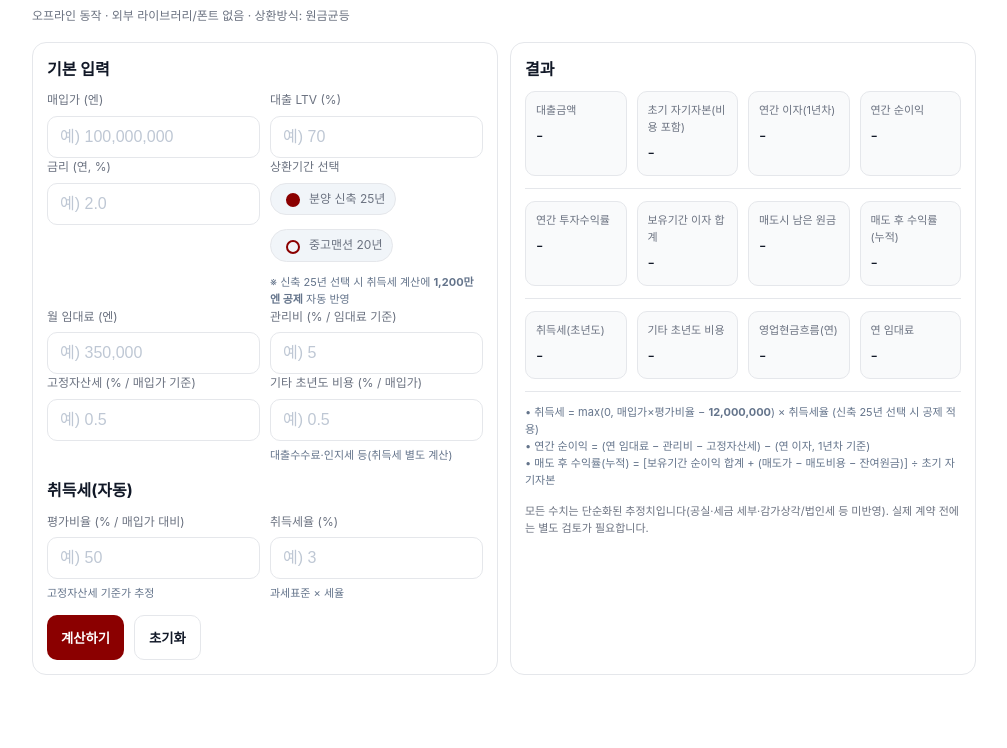
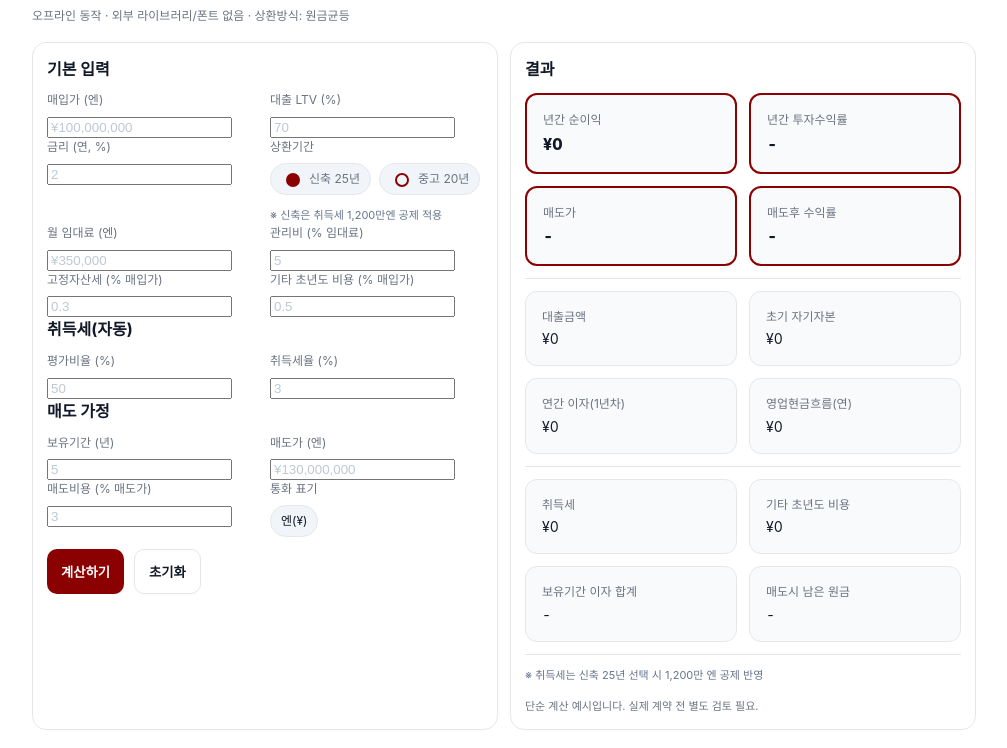
Before and after one commit to tristan-quant/real-estate-simulation, a plain HTML site: page index.html in a window 1280 px wide. Both pictures are taken after a click on the button "계산하기". Shown: the part 56-804 px from the top of the page, without its empty margins (136-1143 px from the left). Drawn offline with Linux system fonts and the light colour scheme.

Commit message:
Update index.html

```diff
--- a/index.html
+++ b/index.html
@@ -16,38 +16,59 @@
     .wrap{ max-width:980px; margin:0 auto; padding:18px; }
     h1{ font-size:20px; margin:4px 0 10px; letter-spacing:-0.2px; }
     .sub{ color:var(--muted); font-size:12px; margin-bottom:16px; }
+
     .grid{ display:grid; grid-template-columns:1fr; gap:12px; }
     @media (min-width: 820px){ .grid{ grid-template-columns: 1fr 1fr; } }
+
     .card{ background:var(--card); border:1px solid var(--line); border-radius:14px; padding:14px; }
     .card h2{ font-size:16px; margin:0 0 10px; }
+
     label{ display:block; font-size:12px; color:var(--muted); margin-bottom:6px; }
     .row{ display:flex; gap:10px; }
     .row > div{ flex:1; }
+
     input[type="text"], input[type="number"]{
       width:100%; padding:11px 12px; border-radius:10px; border:1px solid var(--line);
       background:#fff; color:var(--ink); font-size:16px;
     }
     input::placeholder{ color:#94a3b8; opacity:.6; } /* 반투명 예시 */
+
     .pill{ display:inline-flex; align-items:center; gap:8px; background:var(--pill); color:var(--ink); border:1px solid var(--line); border-radius:999px; padding:6px 10px; font-size:12px; }
     .hint{ font-size:11px; color:#64748b; margin-top:6px; }
     .btns{ display:flex; gap:10px; margin-top:12px; }
     button{ appearance:none; border:0; padding:12px 14px; border-radius:10px; font-weight:600; cursor:pointer; }
     .primary{ background:var(--accent); color:var(--accent-ink); }
     .ghost{ background:transparent; color:var(--ink); border:1px solid var(--line); }
-    .kpi{ display:grid; grid-template-columns:1fr 1fr; gap:10px; margin-top:8px; }
-    @media (min-width: 820px){ .kpi{ grid-template-columns: repeat(4, 1fr); } }
-    .item{ background:var(--soft); border:1px solid var(--line); border-radius:10px; padding:10px; }
-    .label{ font-size:11px; color:var(--muted); }
-    .val{ font-size:16px; margin-top:4px; }
+
+    /* 결과값 공통 – 숫자 한 줄로 표시되도록 */
+    .kpi{
+      display:grid; grid-template-columns:1fr 1fr; /* 2열 */
+      gap:12px; margin-top:12px;
+    }
+    .kpi .item{
+      background:var(--soft); border:1px solid var(--line); border-radius:12px; padding:16px;
+      min-height:68px; display:flex; flex-direction:column; justify-content:center;
+    }
+    .kpi .label{ font-size:12px; color:var(--muted); margin-bottom:4px; }
+    .kpi .val{
+      font-size:14px; line-height:1.35; white-space:nowrap; overflow:hidden; text-overflow:ellipsis;
+      font-variant-numeric: tabular-nums;
+    }
+
+    /* 결과 카드 상단의 핵심 4개 강조 */
+    .kpi.kpi-top .item{ border:2px solid var(--accent); }
+    .kpi.kpi-top .val{ font-size:16px; font-weight:800; }
+
     .sep{ height:1px; background:var(--line); margin:12px 0; }
     .footer{ color:#6b7280; font-size:11px; margin-top:14px; }
-    .tag{ color:var(--accent); font-weight:700; }
+
+    /* 토글 */
     .toggle{ display:flex; gap:8px; flex-wrap:wrap; }
     .chip{
       border:1px solid var(--line); padding:6px 10px; border-radius:999px; font-size:12px; cursor:pointer; user-select:none;
       display:inline-flex; align-items:center; gap:6px; background:var(--pill);
     }
-    .chip input{ appearance:none; width:14px; height:14px; border:2px solid var(--accent); border-radius:50%; display:inline-block; position:relative; }
+    .chip input{ appearance:none; width:14px; height:14px; border:2px solid var(--accent); border-radius:50%; display:inline-block; }
     .chip input:checked{ background:var(--accent); border-color:var(--accent); }
   </style>
 </head>
@@ -57,327 +78,140 @@
     <div class="sub">오프라인 동작 · 외부 라이브러리/폰트 없음 · 상환방식: 원금균등</div>
 
     <div class="grid">
-      <!-- 입력 -->
+      <!-- 입력 카드 -->
       <div class="card">
         <h2>기본 입력</h2>
-
         <div class="row">
+          <div><label>매입가 (엔)</label><input id="purchasePrice" placeholder="¥100,000,000"></div>
+          <div><label>대출 LTV (%)</label><input id="ltv" placeholder="70"></div>
+        </div>
+        <div class="row">
+          <div><label>금리 (연, %)</label><input id="rate" placeholder="2"></div>
           <div>
-            <label>매입가 (엔)</label>
-            <input id="purchasePrice" type="text" inputmode="numeric" pattern="[0-9,¥]*" placeholder="예) 100,000,000" />
-          </div>
-          <div>
-            <label>대출 LTV (%)</label>
-            <input id="ltv" type="text" inputmode="decimal" placeholder="예) 70" />
+            <label>상환기간</label>
+            <div class="toggle">
+              <label class="chip"><input type="radio" name="term" value="25" checked> 신축 25년</label>
+              <label class="chip"><input type="radio" name="term" value="20"> 중고 20년</label>
+            </div>
+            <div class="hint">※ 신축은 취득세 1,200만엔 공제 적용</div>
           </div>
         </div>
-
         <div class="row">
-          <div>
-            <label>금리 (연, %)</label>
-            <input id="rate" type="text" inputmode="decimal" placeholder="예) 2.0" />
-          </div>
-          <div>
-            <label>상환기간 선택</label>
-            <div class="toggle" role="radiogroup" aria-label="상환기간">
-              <label class="chip"><input type="radio" name="term" value="25" checked> 분양 신축 25년</label>
-              <label class="chip"><input type="radio" name="term" value="20"> 중고맨션 20년</label>
-            </div>
-            <div class="hint">※ 신축 25년 선택 시 취득세 계산에 <b>1,200만 엔 공제</b> 자동 반영</div>
-          </div>
+          <div><label>월 임대료 (엔)</label><input id="rentM" placeholder="¥350,000"></div>
+          <div><label>관리비 (% 임대료)</label><input id="mgmtPct" placeholder="5"></div>
         </div>
-
         <div class="row">
-          <div>
-            <label>월 임대료 (엔)</label>
-            <input id="rentM" type="text" inputmode="numeric" pattern="[0-9,¥]*" placeholder="예) 350,000" />
-          </div>
-          <div>
-            <label>관리비 (% / 임대료 기준)</label>
-            <input id="mgmtPct" type="text" inputmode="decimal" placeholder="예) 5" />
-          </div>
+          <div><label>고정자산세 (% 매입가)</label><input id="fixedTaxPct" placeholder="0.3"></div>
+          <div><label>기타 초년도 비용 (% 매입가)</label><input id="initCostPct" placeholder="0.5"></div>
         </div>
-
+        <h2>취득세(자동)</h2>
         <div class="row">
-          <div>
-            <label>고정자산세 (% / 매입가 기준)</label>
-            <input id="fixedTaxPct" type="text" inputmode="decimal" placeholder="예) 0.5" />
-          </div>
-          <div>
-            <label>기타 초년도 비용 (% / 매입가)</label>
-            <input id="initCostPct" type="text" inputmode="decimal" placeholder="예) 0.5" />
-            <div class="hint">대출수수료·인지세 등(취득세 별도 계산)</div>
-          </div>
+          <div><label>평가비율 (%)</label><input id="assessRatio" placeholder="50"></div>
+          <div><label>취득세율 (%)</label><input id="acqTaxRate" placeholder="3"></div>
         </div>
-
-        <h2 style="margin-top:14px;">취득세(자동)</h2>
+        <h2>매도 가정</h2>
         <div class="row">
-          <div>
-            <label>평가비율 (% / 매입가 대비)</label>
-            <input id="assessRatio" type="text" inputmode="decimal" placeholder="예) 50" />
-            <div class="hint">고정자산세 기준가 추정</div>
-          </div>
-          <div>
-            <label>취득세율 (%)</label>
-            <input id="acqTaxRate" type="text" inputmode="decimal" placeholder="예) 3" />
-            <div class="hint">과세표준 × 세율</div>
-          </div>
+          <div><label>보유기간 (년)</label><input id="holdY" placeholder="5"></div>
+          <div><label>매도가 (엔)</label><input id="salePrice" placeholder="¥130,000,000"></div>
         </div>
-
+        <div class="row">
+          <div><label>매도비용 (% 매도가)</label><input id="saleCostPct" placeholder="3"></div>
+          <div><label>통화 표기</label><div class="pill">엔(¥)</div></div>
+        </div>
         <div class="btns">
           <button class="primary" id="calcBtn">계산하기</button>
           <button class="ghost" id="resetBtn">초기화</button>
         </div>
       </div>
 
-      <!-- 결과 -->
+      <!-- 결과 카드 -->
       <div class="card">
         <h2>결과</h2>
-
+        <div class="kpi kpi-top">
+          <div class="item"><div class="label">년간 순이익</div><div class="val" id="heroNetAnnual">-</div></div>
+          <div class="item"><div class="label">년간 투자수익률</div><div class="val" id="heroRoiAnnual">-</div></div>
+          <div class="item"><div class="label">매도가</div><div class="val" id="heroSalePrice">-</div></div>
+          <div class="item"><div class="label">매도후 수익률</div><div class="val" id="heroRoiExit">-</div></div>
+        </div>
+        <div class="sep"></div>
         <div class="kpi">
-          <div class="item">
-            <div class="label">대출금액</div>
-            <div class="val" id="loanAmount">-</div>
-          </div>
-          <div class="item">
-            <div class="label">초기 자기자본(비용 포함)</div>
-            <div class="val" id="equityInit">-</div>
-          </div>
-          <div class="item">
-            <div class="label">연간 이자(1년차)</div>
-            <div class="val" id="intYear1">-</div>
-          </div>
-          <div class="item">
-            <div class="label">연간 순이익</div>
-            <div class="val" id="netAnnual">-</div>
-          </div>
+          <div class="item"><div class="label">대출금액</div><div class="val" id="loanAmount">-</div></div>
+          <div class="item"><div class="label">초기 자기자본</div><div class="val" id="equityInit">-</div></div>
+          <div class="item"><div class="label">연간 이자(1년차)</div><div class="val" id="intYear1">-</div></div>
+          <div class="item"><div class="label">영업현금흐름(연)</div><div class="val" id="operCF">-</div></div>
         </div>
-
         <div class="sep"></div>
-
         <div class="kpi">
-          <div class="item">
-            <div class="label">연간 투자수익률</div>
-            <div class="val" id="roiAnnual">-</div>
-          </div>
-          <div class="item">
-            <div class="label">보유기간 이자 합계</div>
-            <div class="val" id="intHold">-</div>
-          </div>
-          <div class="item">
-            <div class="label">매도시 남은 원금</div>
-            <div class="val" id="remPrincipal">-</div>
-          </div>
-          <div class="item">
-            <div class="label">매도 후 수익률(누적)</div>
-            <div class="val" id="roiExit">-</div>
-          </div>
+          <div class="item"><div class="label">취득세</div><div class="val" id="acqTaxOut">-</div></div>
+          <div class="item"><div class="label">기타 초년도 비용</div><div class="val" id="initOthersOut">-</div></div>
+          <div class="item"><div class="label">보유기간 이자 합계</div><div class="val" id="intHold">-</div></div>
+          <div class="item"><div class="label">매도시 남은 원금</div><div class="val" id="remPrincipal">-</div></div>
         </div>
-
         <div class="sep"></div>
-
-        <div class="kpi">
-          <div class="item">
-            <div class="label">취득세(초년도)</div>
-            <div class="val" id="acqTaxOut">-</div>
-          </div>
-          <div class="item">
-            <div class="label">기타 초년도 비용</div>
-            <div class="val" id="initOthersOut">-</div>
-          </div>
-          <div class="item">
-            <div class="label">영업현금흐름(연)</div>
-            <div class="val" id="operCF">-</div>
-          </div>
-          <div class="item">
-            <div class="label">연 임대료</div>
-            <div class="val" id="rentY">-</div>
-          </div>
-        </div>
-
-        <div class="sep"></div>
-
-        <div class="hint">
-          • 취득세 = max(0, 매입가×평가비율 − <b>12,000,000</b>) × 취득세율 (신축 25년 선택 시 공제 적용)<br/>
-          • 연간 순이익 = (연 임대료 − 관리비 − 고정자산세) − (연 이자, 1년차 기준)<br/>
-          • 매도 후 수익률(누적) = [보유기간 순이익 합계 + (매도가 − 매도비용 − 잔여원금)] ÷ 초기 자기자본
-        </div>
-
-        <div class="footer">
-          모든 수치는 단순화된 추정치입니다(공실·세금 세부·감가상각/법인세 등 미반영). 실제 계약 전에는 별도 검토가 필요합니다.
-        </div>
+        <div class="hint">※ 취득세는 신축 25년 선택 시 1,200만 엔 공제 반영</div>
+        <div class="footer">단순 계산 예시입니다. 실제 계약 전 별도 검토 필요.</div>
       </div>
     </div>
   </div>
 
   <script>
-    // 숫자 파싱 (쉼표/공백/통화기호 제거)
-    function parseKR(n){
-      if(!n) return 0;
-      const s = String(n).replace(/[,\s¥₩]/g,'');
-      const v = Number(s);
-      return isFinite(v) ? v : 0;
+    function parseKR(n){ if(!n) return 0; return Number(String(n).replace(/[^\d.-]/g,''))||0; }
+    function fmt(n){ return isFinite(n)?n.toLocaleString():'-'; }
+    function fmtPct(x){ return isFinite(x)?(x*100).toFixed(1)+'%':'-'; }
+
+    function buildSchedule(loan,r,years){
+      const mR=r/100/12,n=years*12,p=loan/n;let b=loan,arr=[];
+      for(let i=0;i<n;i++){let it=b*mR;b-=p;arr.push({it,bal:b<0?0:b});}
+      return arr;
     }
-    // 통화/퍼센트 포맷
-    function fmt(n){
-      if(!isFinite(n)) return '-';
-      try{ return new Intl.NumberFormat('ko-KR').format(Math.round(n)); }
-      catch{ return String(Math.round(n)).replace(/\B(?=(\d{3})+(?!\d))/g, ','); }
-    }
-    function fmtPct(x){
-      if(!isFinite(x)) return '-';
-      return (Math.round(x*1000)/10).toFixed(1) + '%';
-    }
+    function sumInt(s,y){return s.slice((y-1)*12,y*12).reduce((a,v)=>a+v.it,0);}
+    function remPrin(s,y){return s[Math.min(s.length-1,y*12-1)].bal;}
 
-    // 원금균등 상환 스케줄(월단위)
-    function buildEqualPrincipalSchedule(loan, annualRatePct, years){
-      const r = (annualRatePct/100)/12;
-      const n = Math.max(1, Math.round(years*12));
-      const pmtPrincipal = loan / n;
-      let bal = loan;
-      const months = [];
-      for(let m=1; m<=n; m++){
-        const interest = bal * r;
-        const principalPay = (m === n) ? bal : pmtPrincipal; // 마지막 달 보정
-        bal = Math.max(0, bal - principalPay);
-        months.push({interest, principal: principalPay, balance: bal});
-      }
-      return months;
-    }
-    function sumInterestByYear(months, yearIndex){
-      const start = (yearIndex-1)*12;
-      const end = Math.min(start+12, months.length);
-      let s = 0;
-      for(let i=start; i<end; i++) s += months[i].interest;
-      return s;
-    }
-    function remainingPrincipalAt(months, holdYears){
-      const idx = Math.min(months.length, Math.round(holdYears*12));
-      if(idx<=0) return months.length ? months[0].balance + months[0].principal : 0;
-      return months[Math.max(0, idx-1)].balance;
-    }
+    function calc(){
+      const P=parseKR(document.getElementById('purchasePrice').value),
+            LTV=+document.getElementById('ltv').value||0,
+            rA=+document.getElementById('rate').value||0,
+            rentM=parseKR(document.getElementById('rentM').value),
+            mgmtPct=+document.getElementById('mgmtPct').value||0,
+            fixPct=+document.getElementById('fixedTaxPct').value||0,
+            initPct=+document.getElementById('initCostPct').value||0,
+            assess=+document.getElementById('assessRatio').value||0,
+            acqR=+document.getElementById('acqTaxRate').value||0,
+            holdY=parseInt(document.getElementById('holdY').value)||0,
+            saleP=parseKR(document.getElementById('salePrice').value),
+            saleC=+document.getElementById('saleCostPct').value||0,
+            years=+document.querySelector('input[name="term"]:checked').value;
 
-    function val(id){ return document.getElementById(id).value.trim(); }
-    function setTxt(id, t){ document.getElementById(id).textContent = t; }
-    function termYears(){
-      const el = document.querySelector('input[name="term"]:checked');
-      return el ? parseInt(el.value,10) : 25;
-    }
+      const loan=P*LTV/100, assessed=P*assess/100, ded=(years===25?12000000:0);
+      const acqTax=Math.max(0,assessed-ded)*acqR/100, initO=P*initPct/100;
+      const eqInit=(P-loan)+acqTax+initO;
 
-    function calculate(){
-      // 입력값
-      const P   = parseKR(val('purchasePrice'));        // 매입가
-      const LTV = parseFloat(val('ltv')) || 0;
-      const rA  = parseFloat(val('rate')) || 0;
-      const rentM = parseKR(val('rentM'));
-      const mgmtPct = parseFloat(val('mgmtPct')) || 0;
-      const fixedTaxPct = parseFloat(val('fixedTaxPct')) || 0;
-      const initCostPct = parseFloat(val('initCostPct')) || 0;
-      const assessRatio = parseFloat(val('assessRatio')) || 0;
-      const acqTaxRate = parseFloat(val('acqTaxRate')) || 0;
+      const rentY=rentM*12, mgmt=rentY*mgmtPct/100, fix=P*fixPct/100, opCF=rentY-mgmt-fix;
+      const sched=buildSchedule(loan,rA,years), int1=sumInt(sched,1), net=opCF-int1, roi=net/eqInit;
 
-      // 필수 검증
-      if(P<=0 || LTV<0 || rA<0 || rentM<0 || mgmtPct<0 || fixedTaxPct<0 || initCostPct<0 || assessRatio<0 || acqTaxRate<0){
-        alert('입력값을 확인하세요. 음수는 허용되지 않습니다.');
-        return;
+      let intHold='-',rem='-',roiE='-';
+      if(holdY>0&&saleP>0){
+        let ih=0;for(let y=1;y<=Math.min(years,holdY);y++)ih+=sumInt(sched,y);
+        const netSum=opCF*holdY-ih,saleCost=saleP*saleC/100,remP=remPrin(sched,holdY);
+        const exit=(saleP-saleCost)-remP, tot=netSum+exit;intHold=ih;rem=remP;roiE=tot/eqInit;
       }
 
-      const years = termYears();
-      const isNew = (years === 25); // 신축(분양) 선택 여부
-      const loan = P * (LTV/100);
+      document.getElementById('heroNetAnnual').innerText='¥'+fmt(net);
+      document.getElementById('heroRoiAnnual').innerText=fmtPct(roi);
+      document.getElementById('heroSalePrice').innerText=saleP?'¥'+fmt(saleP):'-';
+      document.getElementById('heroRoiExit').innerText=isFinite(roiE)?fmtPct(roiE):'-';
 
-      // 취득세 계산
-      const assessed = P * (assessRatio/100);
-      const deduction = isNew ? 12000000 : 0; // 신축 1,200만엔 공제
-      const taxableBase = Math.max(0, assessed - deduction);
-      const acqTax = taxableBase * (acqTaxRate/100);
-
-      // 기타 초년도 비용 (비율)
-      const initOthers = P * (initCostPct/100);
-
-      // 초기 자기자본(현금투입)
-      const equityInit = (P - loan) + acqTax + initOthers;
-
-      // 연간 현금흐름 항목
-      const rentY = rentM * 12;
-      const mgmtFeeY = rentY * (mgmtPct/100);
-      const fixedTaxY = P * (fixedTaxPct/100);
-      const operCF = rentY - mgmtFeeY - fixedTaxY; // 영업(이자 전)
-
-      // 상환 스케줄 & 이자
-      const sched = buildEqualPrincipalSchedule(loan, rA, years);
-      const intY1 = sumInterestByYear(sched, 1);
-      const netAnnual = operCF - intY1;
-      const roiAnnual = equityInit>0 ? (netAnnual / equityInit) : NaN;
-
-      // 사용자 입력 없을 수 있는 매도 파트는 결과 카드엔 제외(필수 아님) → 아래 확장 변수로 지원 가능
-      // 보유기간/매도 관련은 기존 버전처럼 필요 시 추가 입력란 만들면 됨.
-
-      // 기본 표시
-      setTxt('loanAmount', '¥ ' + fmt(loan));
-      setTxt('equityInit', '¥ ' + fmt(equityInit));
-      setTxt('intYear1', '¥ ' + fmt(intY1));
-      setTxt('netAnnual', '¥ ' + fmt(netAnnual));
-
-      setTxt('roiAnnual', isFinite(roiAnnual) ? fmtPct(roiAnnual) : '-');
-      setTxt('acqTaxOut', '¥ ' + fmt(acqTax));
-      setTxt('initOthersOut', '¥ ' + fmt(initOthers));
-      setTxt('operCF', '¥ ' + fmt(operCF));
-      setTxt('rentY', '¥ ' + fmt(rentY));
-
-      // 선택적으로 매도 계산 (입력된 경우에만)
-      const holdY = parseInt(val('holdY')||'',10);
-      const salePrice = parseKR(val('salePrice'));
-      const saleCostPct = parseFloat(val('saleCostPct')) || NaN;
-
-      if(!isNaN(holdY) && holdY>0 && salePrice>0 && !isNaN(saleCostPct)){
-        let interestHold = 0;
-        for(let y=1; y<=Math.min(years, holdY); y++){
-          interestHold += sumInterestByYear(sched, y);
-        }
-        const netAnnualHoldSum = operCF * holdY - interestHold;
-
-        const saleCost = salePrice * (saleCostPct/100);
-        const remPrin = remainingPrincipalAt(sched, holdY);
-        const exitCash = (salePrice - saleCost) - remPrin;
-        const totalToEquity = netAnnualHoldSum + exitCash;
-        const roiExit = equityInit>0 ? (totalToEquity / equityInit) : NaN;
-
-        setTxt('intHold', '¥ ' + fmt(interestHold));
-        setTxt('remPrincipal', '¥ ' + fmt(remPrin));
-        setTxt('roiExit', isFinite(roiExit) ? fmtPct(roiExit) : '-');
-      } else {
-        setTxt('intHold','-'); setTxt('remPrincipal','-'); setTxt('roiExit','-');
-      }
+      document.getElementById('loanAmount').innerText='¥'+fmt(loan);
+      document.getElementById('equityInit').innerText='¥'+fmt(eqInit);
+      document.getElementById('intYear1').innerText='¥'+fmt(int1);
+      document.getElementById('operCF').innerText='¥'+fmt(opCF);
+      document.getElementById('acqTaxOut').innerText='¥'+fmt(acqTax);
+      document.getElementById('initOthersOut').innerText='¥'+fmt(initO);
+      document.getElementById('intHold').innerText=isFinite(intHold)?'¥'+fmt(intHold):'-';
+      document.getElementById('remPrincipal').innerText=isFinite(rem)?'¥'+fmt(rem):'-';
     }
-
-    document.getElementById('calcBtn').addEventListener('click', calculate);
-
-    document.getElementById('resetBtn').addEventListener('click', () => {
-      // 입력 모두 비우고 결과 리셋
-      ['purchasePrice','ltv','rate','rentM','mgmtPct','fixedTaxPct','initCostPct','assessRatio','acqTaxRate','holdY','salePrice','saleCostPct']
-        .forEach(id => { const el = document.getElementById(id); if(el) el.value = ''; });
-      ['loanAmount','equityInit','intYear1','netAnnual','roiAnnual','intHold','remPrincipal','roiExit','operCF','acqTaxOut','initOthersOut','rentY']
-        .forEach(id => setTxt(id,'-'));
-      // 상환기간 기본값(신축 25년)으로 되돌리기
-      const term25 = document.querySelector('input[name="term"][value="25"]');
-      if(term25) term25.checked = true;
-    });
-
-    // 숫자 입력 가드
-    (function guard(){
-      const num = q => document.querySelectorAll(q);
-      num('input[inputmode="numeric"], input[pattern]').forEach(el=>{
-        el.addEventListener('input', e=>{
-          e.target.value = e.target.value.replace(/[^0-9,¥\s]/g,'');
-        });
-      });
-      num('input[inputmode="decimal"]').forEach(el=>{
-        el.addEventListener('input', e=>{
-          e.target.value = e.target.value.replace(/[^0-9.\s]/g,'');
-        });
-      });
-    })();
+    document.getElementById('calcBtn').onclick=calc;
+    document.getElementById('resetBtn').onclick=()=>location.reload();
   </script>
 </body>
 </html>
```
